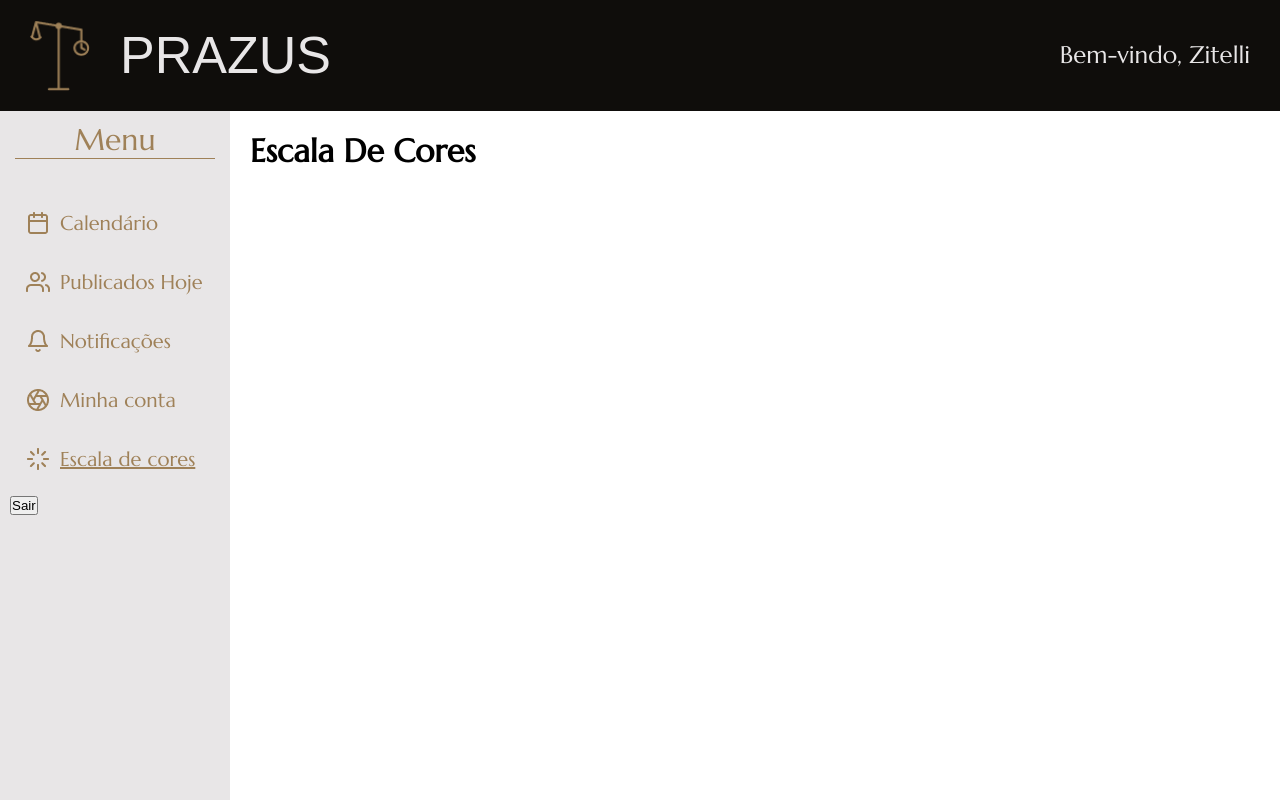
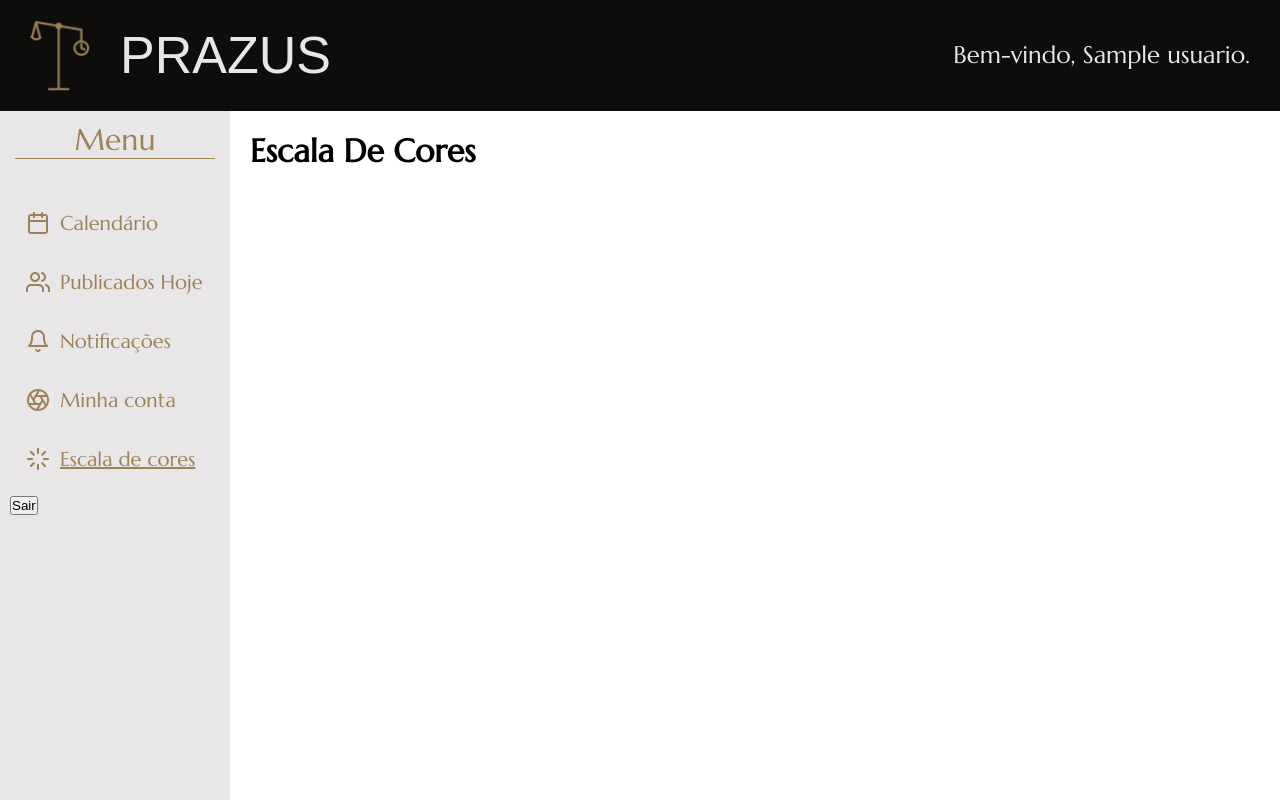
Before and after one commit to prazus26/Prazus, a Flask app: page /EscalaDeCores in a window 1280 px wide. Run offline with Flask 3, Linux system fonts and the light colour scheme; the visitor is signed in with stand-in values (Sample User, id 1); tables that the repository leaves empty hold one stand-in row (values such as "Sample post"); some libraries are stand-ins or nearby versions; some web fonts are replaced.

Commit message:
Nome do usuario conectado agora funciona

```diff
--- a/main.py
+++ b/main.py
@@ -1,4 +1,4 @@
-from flask import Flask
+from flask import Flask,session
 from controller.index_controller import index_bp
 from controller.cadastrar_controller import cadastrar_bp
 from controller.login_controller import login_bp
@@ -13,12 +13,28 @@ from controller.usuario_controller import usuario_bp
 import os
 from dotenv import load_dotenv
 
+from service.usuario_service import buscar_usuario_por_id
+
 
 load_dotenv()
 
 app = Flask(__name__)
 
 app.secret_key = os.getenv("SECRET_KEY")
+
+@app.context_processor
+def carregar_usuario():
+
+    usuario = None
+
+    usuario_id = session.get("usuario_id")
+
+    if usuario_id:
+        usuario = buscar_usuario_por_id(usuario_id)
+
+    return {
+        "usuario_logado": usuario
+    }
 
 app.register_blueprint(index_bp)
 app.register_blueprint(cadastrar_bp)
--- a/repository/usuario_repository.py
+++ b/repository/usuario_repository.py
@@ -20,3 +20,15 @@ def cadastrar(usuario):
         except Exception:
             sessao.rollback()
             raise
+
+def buscar_por_id(usuario_id):
+
+    db = Session()
+
+    try:
+        return db.query(Usuario).filter(
+            Usuario.id == usuario_id
+        ).first()
+
+    finally:
+        db.close()
--- a/service/usuario_service.py
+++ b/service/usuario_service.py
@@ -1,6 +1,7 @@
 from werkzeug.security import generate_password_hash,check_password_hash
 from repository.usuario_repository import (
     buscar_por_email,
+    buscar_por_id,
     cadastrar
 )
 from model.usuario import Usuario
@@ -64,3 +65,6 @@ def autenticar_usuario(email, senha):
         return None
 
     return usuario
+
+def buscar_usuario_por_id(usuario_id):
+    return buscar_por_id(usuario_id)
--- a/templates/baseUsuarioDashboard.html
+++ b/templates/baseUsuarioDashboard.html
@@ -25,7 +25,9 @@
             <h1>PRAZUS</h1>
         </a>
         <div class="header-user">
-            <span>Bem-vindo, Zitelli</span>
+            {% if usuario_logado %}
+            <span>Bem-vindo, {{ usuario_logado.nome }}.</span>
+            {% endif %}
         </div>
     </header>
 
```
